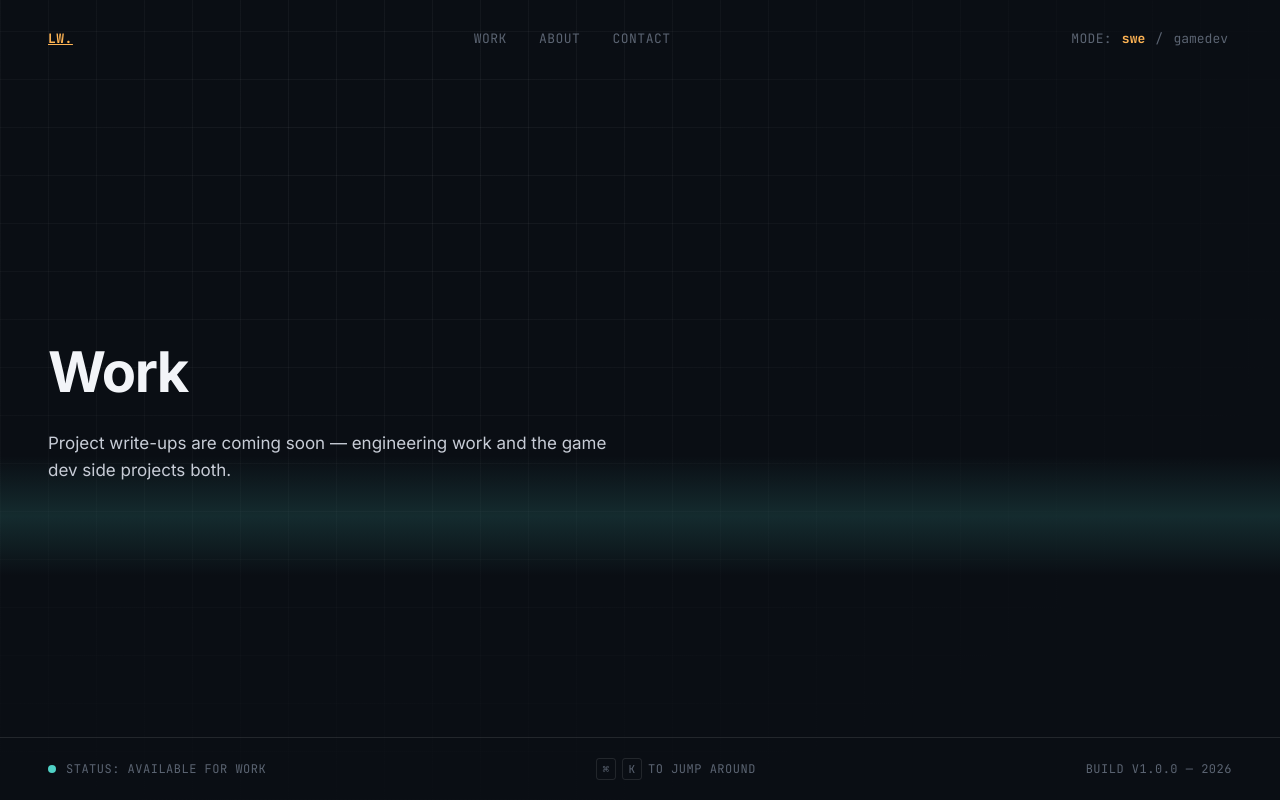
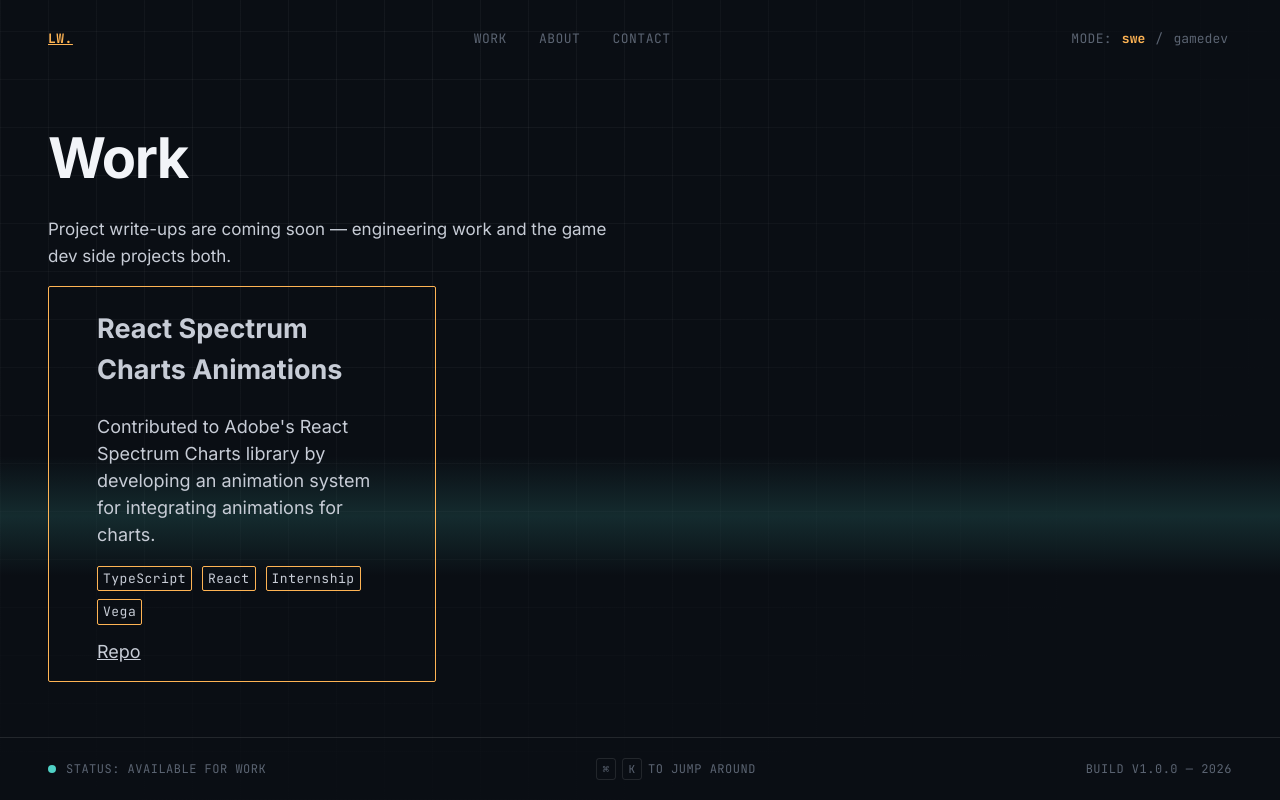
Before and after one commit to logan-a-wood/logan-a-wood.github.io, a React (Vite) app: page /work in a window 1280 px wide. Built offline with nearby package versions, Linux system fonts and the light colour scheme.

Commit message:
Added project cards

```diff
--- /dev/null
+++ b/src/components/ProjectCard/ProjectCard.css
@@ -0,0 +1,71 @@
+.project-card {
+    flex: 1 1 calc(33.33% - 7%);
+    max-width: calc(33.33% - 7px);
+
+    padding: 0px 48px 16px;
+
+    border-radius: 2px;
+    border: 1px solid var(--accent);
+
+    @media (max-width: 1200px) {
+        flex: 1 1 calc(50% - 7px);
+        max-width: calc(50% - 7px);
+    }
+
+    @media (max-width: 768px) {
+        flex: 1 1 100%;
+        max-width: 100%;
+    }
+
+    transition:
+        background 0.2s,
+        border-color 0.2s,
+        color 0.2s,
+        box-shadow 0.2s;
+
+    &:hover,
+    &:focus-visible {
+        /* color: var(--bg); */
+        /* background: var(--accent); */
+        border-color: var(--accent-2);
+        box-shadow: 0 0 0 4px var(--accent-2-dim);
+    }
+
+    animation: 1s ease-out 0s 1 blurIn;
+}
+
+.project-card__tags {
+    list-style: none inside;
+    display: flex;
+    width: 100%;
+    flex-wrap: wrap;
+    align-items: center;
+    justify-content: left;
+    gap: 8px 10px;
+    padding: 0;
+    font-family: var(--mono);
+    font-size: 13px;
+    letter-spacing: 0.5px;
+}
+
+.project-card__tags li {
+    padding:2px 5px;
+    border-radius: 2px;
+    border: 1px solid var(--accent);
+}
+
+.project-card__links {
+    display: flex;
+    align-items: center;
+    justify-content: left;
+    gap: 8px 10px;
+}
+
+@keyframes blurIn {
+    0% {
+        filter: blur(2px);
+    }
+    100% {
+        filter: blur(0px);
+    }
+}
--- /dev/null
+++ b/src/components/ProjectCard/ProjectCard.tsx
@@ -0,0 +1,26 @@
+import type { Project } from "../../types/project"
+import "./ProjectCard.css"
+
+interface ProjectCardProps {
+    project: Project;
+}
+
+function ProjectCard({ project }: ProjectCardProps) {
+    return (
+        <article className="project-card">
+            <h2 className="project-card__title">{project.title}</h2>
+            <p className="project-card__summary">{project.summary}</p>
+            <ul className="project-card__tags">
+                {project.tags.map((tag) => (
+                    <li key={tag}>{tag}</li>
+                ))}
+            </ul>
+            <div className="project-card__links">
+                {project.liveUrl && <a href={project.liveUrl}>Itch.io</a>}
+                {project.repoUrl && <a href={project.repoUrl}>Repo</a>}
+            </div>
+        </article>
+    );
+}
+
+export default ProjectCard;
--- /dev/null
+++ b/src/data/projects.ts
@@ -0,0 +1,34 @@
+import type { Project } from "../types/project";
+
+// This is where I add my project details
+export const projects: Project[] = [
+    {
+        id: "rsc",
+        title: "React Spectrum Charts Animations",
+        category: "swe",
+        summary: "Contributed to Adobe's React Spectrum Charts library by developing an animation system for integrating animations for charts.",
+        tags: ["TypeScript", "React", "Internship", "Vega"],
+        year: 2026,
+        repoUrl: "https://github.com/adobe/react-spectrum-charts",
+    },
+    {
+        id: "cube",
+        title: "CUBE",
+        category: "gamedev",
+        summary: "A stylized, level-based puzzle game where you roll around as a cube.",
+        tags: ["Unity", "C#", "Solo", "Blender", "Ableton"],
+        year: 2021,
+        liveUrl: "https://meepo-productions.itch.io/cube",
+        repoUrl: "https://github.com/logan-a-wood/CUBE",
+    },
+    {
+        id: "blob-arena",
+        title: "Blob Arena",
+        category: "gamedev",
+        summary: "A fun multiplayer arena game where you and your friends run around shooting each other.",
+        tags: ["Unity", "C#", "Solo", "Blender"],
+        year: 2022,
+        liveUrl: "https://meepo-productions.itch.io/blob-arena",
+        repoUrl: "https://github.com/logan-a-wood/Blob-Arena",
+    }
+];
--- /dev/null
+++ b/src/pages/Work.css
@@ -0,0 +1,6 @@
+.work-grid {
+    display: flex;
+    flex-wrap: wrap;
+    gap: 14px;
+    padding: 16px 0px;
+}
--- a/src/pages/Work.tsx
+++ b/src/pages/Work.tsx
@@ -1,4 +1,13 @@
+import { useMode } from "../lib/mode";
+import ProjectCard from "../components/ProjectCard/ProjectCard"
+import { projects } from "../data/projects"
+import "./Work.css"
+
 function Work() {
+  const mode = useMode();
+
+  const filteredProjects = projects.filter((p) => p.category == mode.mode);
+
   return (
     <main className="page-content">
       <h1 className="page-title">Work</h1>
@@ -6,6 +15,12 @@ function Work() {
         Project write-ups are coming soon — engineering work and the game dev
         side projects both.
       </p>
+
+      <div className="work-grid">
+        {filteredProjects.map((project) => (
+          <ProjectCard key={project.id} project={project} />
+        ))}
+      </div>
     </main>
   )
 }
--- /dev/null
+++ b/src/types/project.ts
@@ -0,0 +1,11 @@
+export interface Project {
+    id: string;
+    title: string;
+    category: "swe" | "gamedev";
+    summary: string;
+    tags: string[];
+    year: number;
+    thumbnail?: string;
+    liveUrl?: string;
+    repoUrl?: string;
+}
```
